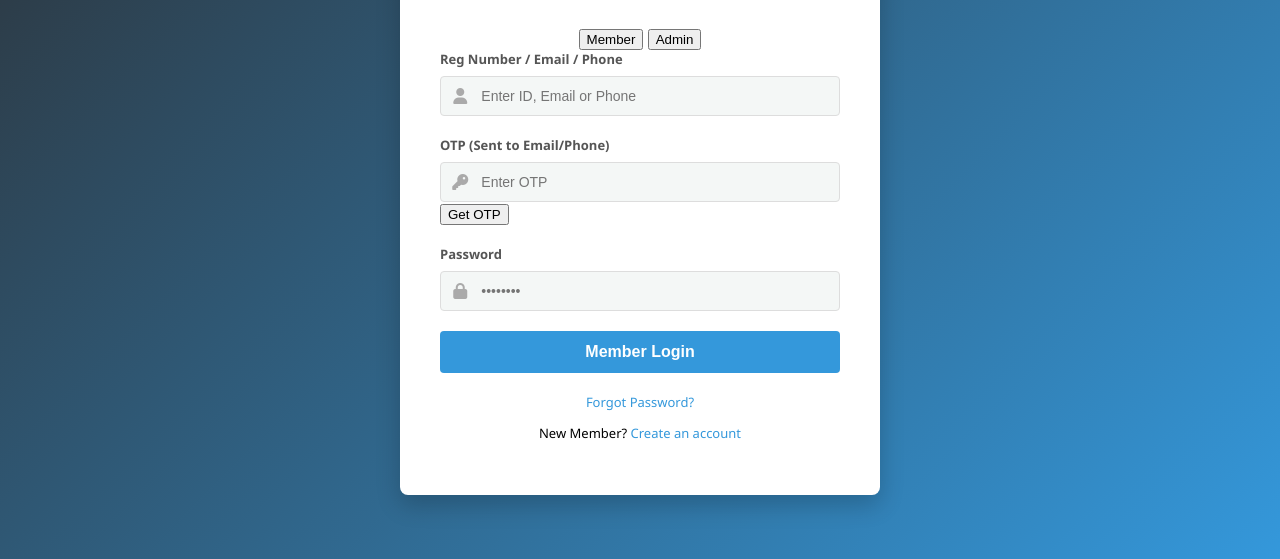
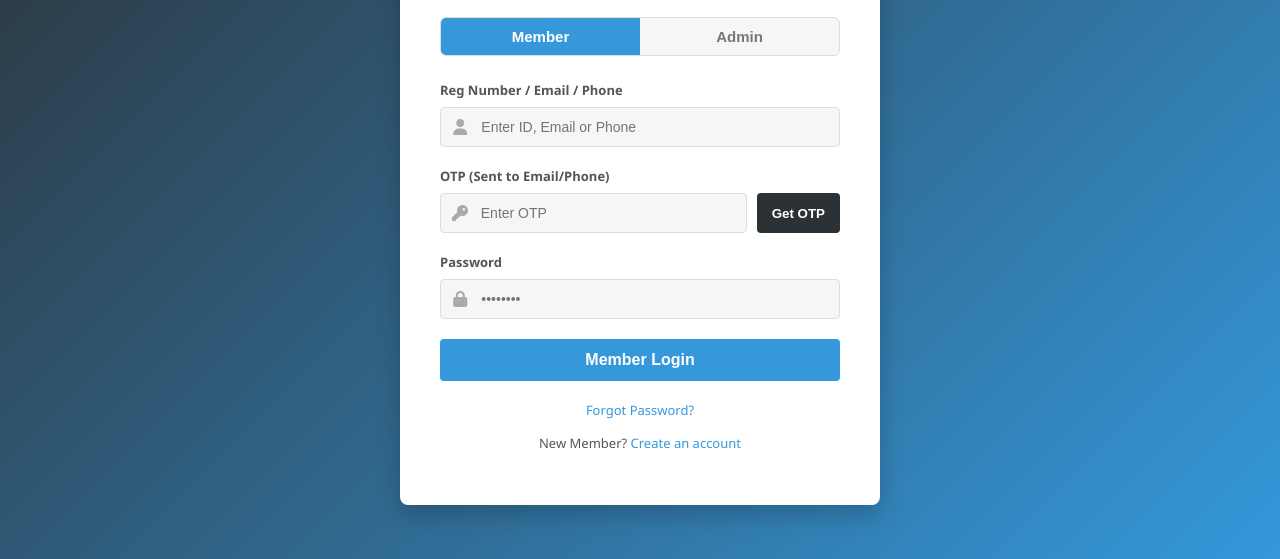
Before and after one commit to sauravjyoti10/Online-Library-Management-System, a plain HTML site: page login.html in a window 1280 px wide. Shown: the part 241-800 px from the top of the page. Drawn offline with Linux system fonts and the light colour scheme.

Commit message:
Update Style.css

```diff
--- a/Style.css
+++ b/Style.css
@@ -111,3 +111,69 @@ h1 small { font-size: 12px; color: #888; }
 
 .login-footer { margin-top: 20px; font-size: 13px; }
 .login-footer a { color: #3498db; text-decoration: none; }
+
+/* --- New Login UI Additions --- */
+
+/* Role Tabs Styling */
+.role-tabs {
+    display: flex;
+    margin-bottom: 25px;
+    border-radius: 6px;
+    background: #f4f7f6;
+    overflow: hidden;
+    border: 1px solid #ddd;
+}
+
+.role-tab {
+    flex: 1;
+    padding: 10px;
+    border: none;
+    background: transparent;
+    font-size: 15px;
+    font-weight: bold;
+    color: #777;
+    cursor: pointer;
+    transition: 0.3s;
+}
+
+.role-tab.active {
+    background: #3498db;
+    color: white;
+}
+
+/* OTP Input Specifics */
+.otp-wrapper {
+    display: flex;
+    gap: 10px;
+}
+
+.otp-wrapper .input-wrapper {
+    flex: 1;
+}
+
+.otp-btn {
+    background: #2c3136;
+    color: white;
+    border: none;
+    border-radius: 4px;
+    padding: 0 15px;
+    cursor: pointer;
+    font-weight: bold;
+    transition: 0.3s;
+}
+
+.otp-btn:hover {
+    background: #1a1d20;
+}
+
+.signup-btn {
+    background: #27ae60; /* Green for successful registration */
+}
+.signup-btn:hover {
+    background: #219653;
+}
+
+.login-footer p {
+    margin-top: 15px;
+    color: #555;
+}
```
